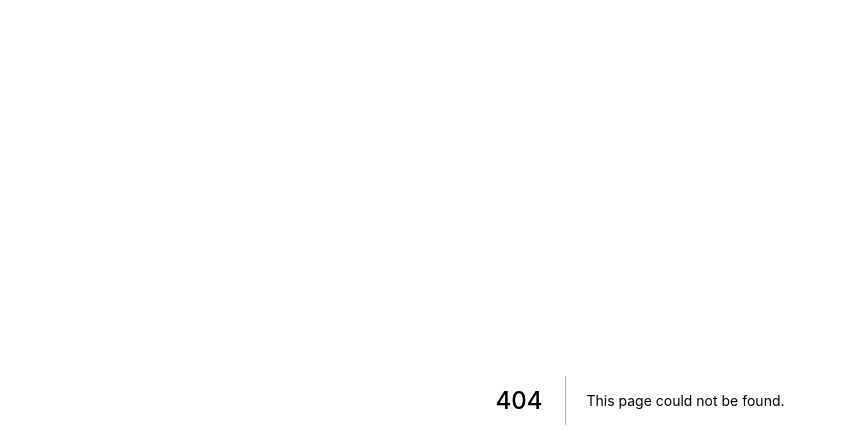
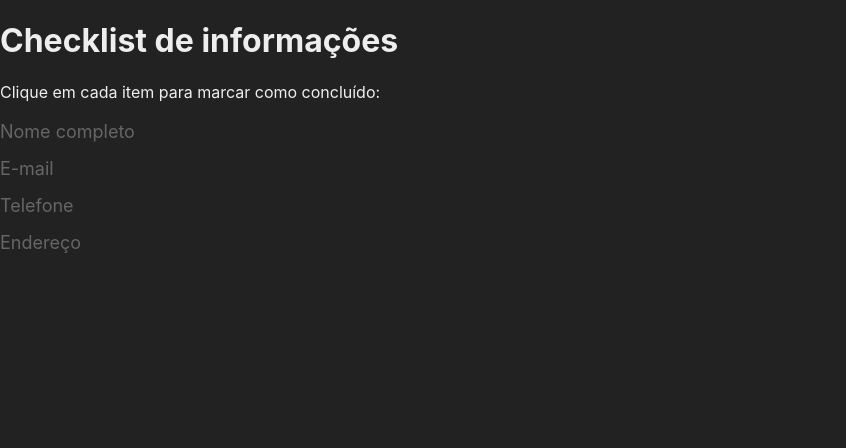
Before and after one commit to jeffersonsodri/capoeira, a Next.js app: page /checkList in a window 1280 px wide. Before the commit this address had no page. Shown: the top 448 px of the page, without its empty margins (0-846 px from the left). Built offline with nearby package versions, Linux system fonts and the light colour scheme.

Commit message:
colocando algumas coisas do chat gbt para ver como que fica

```diff
--- a/package.json
+++ b/package.json
@@ -9,9 +9,11 @@
     "lint": "next lint"
   },
   "dependencies": {
+    "framer-motion": "^10.11.2",
     "next": "12.1.6",
     "react": "18.1.0",
-    "react-dom": "18.1.0"
+    "react-dom": "18.1.0",
+    "styled-components": "^5.3.9"
   },
   "devDependencies": {
     "eslint": "8.15.0",
--- /dev/null
+++ b/src/components/CheckList.jsx
@@ -0,0 +1,47 @@
+import React, { useState } from "react";
+import styled from "styled-components";
+
+const List = styled.ul`
+  list-style: none;
+  padding: 0;
+`;
+
+const ListItem = styled.li`
+  font-size: 18px;
+  line-height: 1.5em;
+  color: #666;
+  margin-bottom: 10px;
+  cursor: pointer;
+  text-decoration: ${({ isChecked }) => (isChecked ? "line-through" : "none")};
+  color: ${({ isChecked }) => (isChecked ? "#999" : "#666")};
+`;
+
+export default function Checklist() {
+  const [items, setItems] = useState([
+    { id: 1, text: "Nome completo", isChecked: false },
+    { id: 2, text: "E-mail", isChecked: false },
+    { id: 3, text: "Telefone", isChecked: false },
+    { id: 4, text: "Endereço", isChecked: false },
+  ]);
+
+  function toggleChecked(id) {
+    const updatedItems = items.map((item) =>
+      item.id === id ? { ...item, isChecked: !item.isChecked } : item
+    );
+    setItems(updatedItems);
+  }
+
+  return (
+    <List>
+      {items.map((item) => (
+        <ListItem
+          key={item.id}
+          isChecked={item.isChecked}
+          onClick={() => toggleChecked(item.id)}
+        >
+          {item.text}
+        </ListItem>
+      ))}
+    </List>
+  );
+}
--- /dev/null
+++ b/src/pages/checkList.jsx
@@ -0,0 +1,11 @@
+import Checklist from "../components/CheckList";
+
+export default function Home() {
+  return (
+    <div>
+      <h1>Checklist de informações</h1>
+      <p>Clique em cada item para marcar como concluído:</p>
+      <Checklist />
+    </div>
+  );
+}
```
Also changed, not shown: src/components/AnimatedList.jsx (added, +23 -0 lines), src/components/SalesButton.jsx (added, +28 -0 lines), src/pages/index.jsx (+7 -6 lines), src/pages/listaAnimada.jsx (added, +23 -0 lines), src/styles/Botao.module.css (+3 -6 lines), 1 other file (tests, documents, lock files or other folders).
